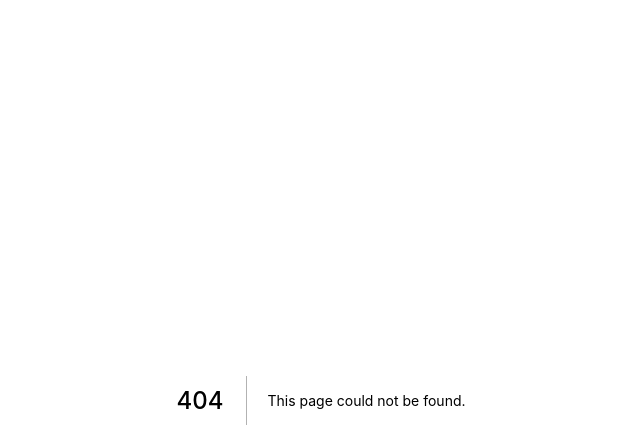
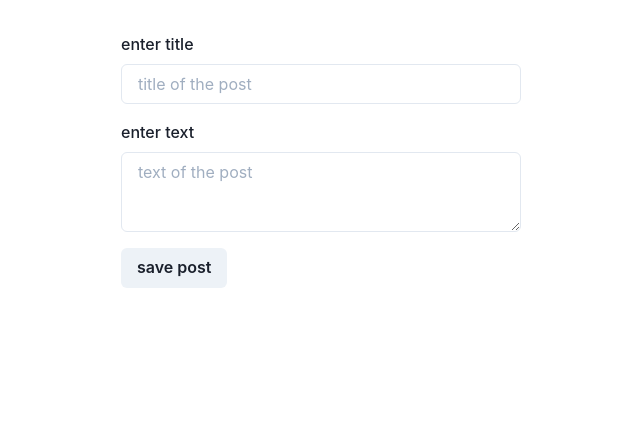
Before and after one commit to Oskarov/iRedit-TS-NextJS-frontend, a Next.js app: page /create-post in a window 1280 px wide. Before the commit this address had no page. Shown: the top 448 px of the page, without its empty margins (319-959 px from the left). Built offline with nearby package versions, Linux system fonts and the light colour scheme.

Commit message:
Подготовка к созданию поста

```diff
--- a/src/components/inputField.tsx
+++ b/src/components/inputField.tsx
@@ -1,18 +1,23 @@
 import React, {InputHTMLAttributes} from 'react';
-import {FormControl, FormLabel, Input, FormErrorMessage} from "@chakra-ui/react";
+import {FormControl, FormLabel, Input, FormErrorMessage, Textarea} from "@chakra-ui/react";
 import {useField} from "formik";
 
 type InputFieldProps = InputHTMLAttributes<HTMLInputElement> & {
-    name: string
-    label: string
+    name: string;
+    label: string;
+    textarea?: boolean;
 }
 
-const InputField: React.FC<InputFieldProps> = ({label, size: _, ...props}) => {
+const InputField: React.FC<InputFieldProps> = ({label, size: _, textarea, ...props}) => {
+    let InputOrTextarea : any = Input;
+    if (textarea) {
+        InputOrTextarea = Textarea;
+    }
     const [field, {error}] = useField(props);
     return (
         <FormControl isInvalid={!!error}>
             <FormLabel htmlFor={field.name}>{label}</FormLabel>
-            <Input {...field} {...props} id={field.name} placeholder={props.placeholder}/>
+            <InputOrTextarea {...field} {...props} id={field.name} placeholder={props.placeholder}/>
             <FormErrorMessage>{error}</FormErrorMessage>
         </FormControl>
     );
--- /dev/null
+++ b/src/pages/create-post.tsx
@@ -0,0 +1,30 @@
+import React from 'react';
+import Wrapper from "../components/wrapper";
+import {Form, Formik} from "formik";
+import {Box, Button, Link} from "@chakra-ui/react";
+import InputField from "../components/inputField";
+
+interface CreatePostProps {
+
+}
+
+const CreatePost: React.FC<CreatePostProps> = ({}) => {
+    return (<Wrapper variant="small">
+        <Formik
+            initialValues={{title: "", text: ""}}
+            onSubmit={async (values) => {
+                console.log(values);
+            }}
+        >
+            {({values, handleChange, isSubmitting}) => (
+                <Form>
+                    <Box><InputField name="title" label="enter title" placeholder="title of the post"/></Box>
+                    <Box mt={4}><InputField name="text" textarea label="enter text" placeholder="text of the post" type="textarea"/></Box>
+                    <Box mt={4}><Button isLoading={isSubmitting} type="submit">save post</Button></Box>
+                </Form>
+            )}
+        </Formik>
+    </Wrapper>);
+}
+
+export default CreatePost;
```
